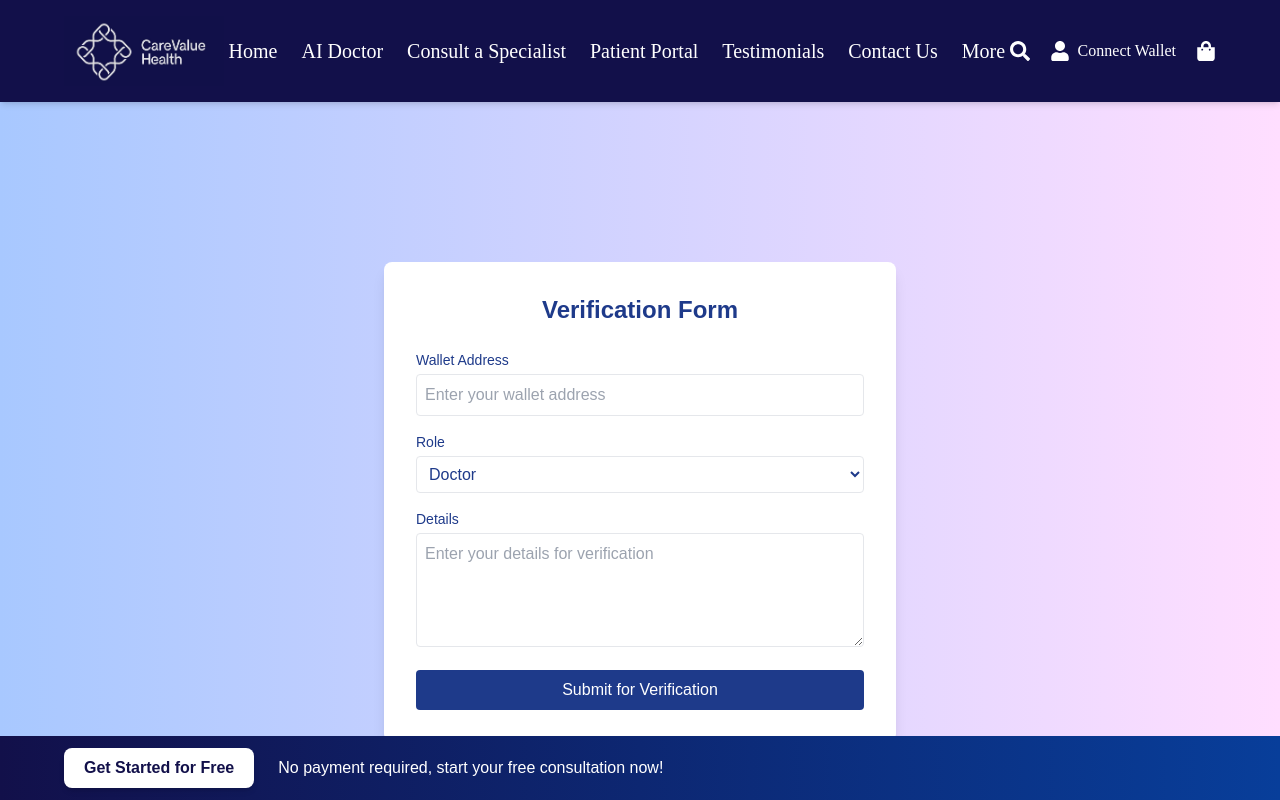
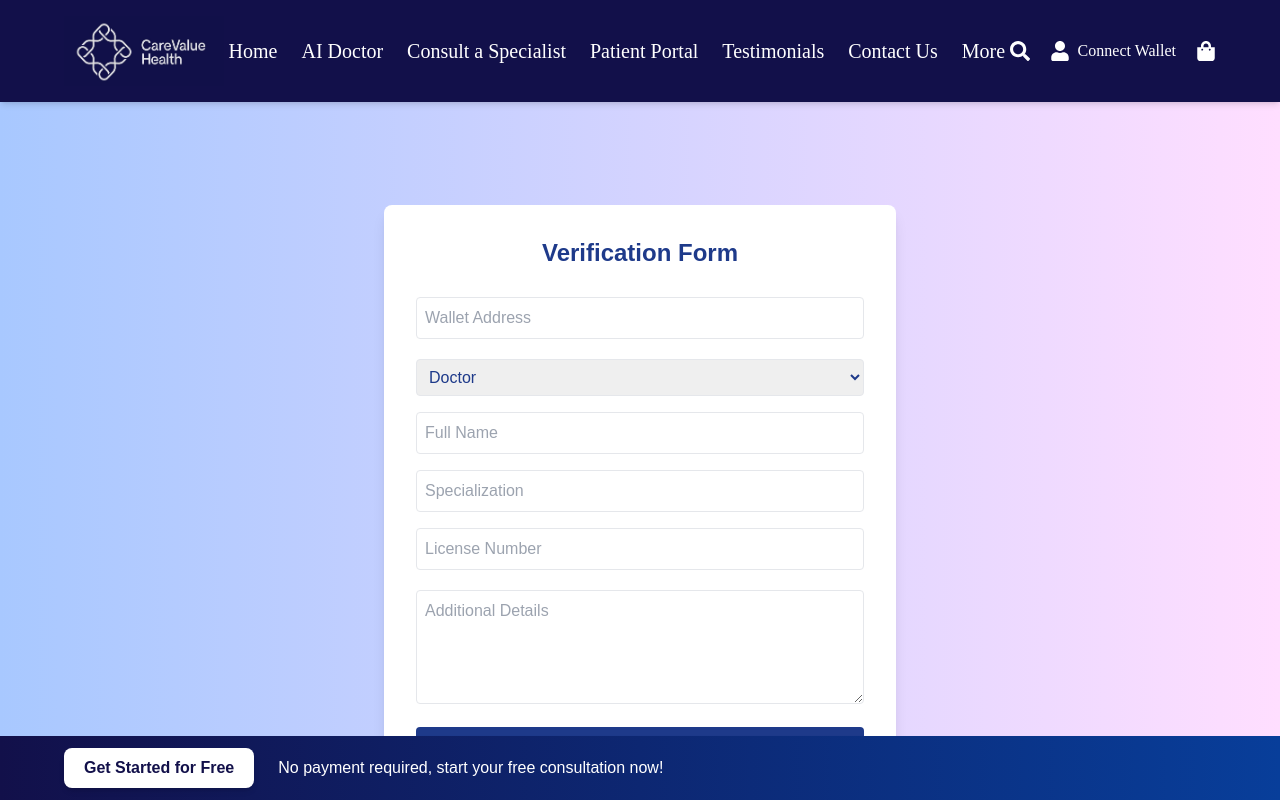
Before and after one commit to bagariaraj23/CVH-frontend, a Next.js app: page /user/verification in a window 1280 px wide. Shown: the top 800 px of the page. Built offline with nearby package versions, Linux system fonts and the light colour scheme.

Commit message:
onboarding complete

```diff
--- a/app/api/user/role/route.js
+++ b/app/api/user/role/route.js
@@ -9,15 +9,33 @@ export async function POST(req) {
         // Check user in the database
         const user = await prisma.user.findUnique({
             where: { walletAddress },
-            select: { role: true }, // Removed 'status'
+            select: {
+                role: true,
+                status: true
+            },
         });
 
         if (user) {
             console.log("User found:", user);
-            return new Response(JSON.stringify({ role: user.role }), { status: 200 });
+            // Only return role if user is verified
+            if (user.status === 'verified') {
+                return new Response(JSON.stringify({
+                    role: user.role,
+                    status: user.status
+                }), { status: 200 });
+            } else {
+                // If user exists but not verified, return status
+                return new Response(JSON.stringify({
+                    role: "none",
+                    status: user.status
+                }), { status: 200 });
+            }
         } else {
             console.log("User not found");
-            return new Response(JSON.stringify({ role: "none" }), { status: 200 });
+            return new Response(JSON.stringify({
+                role: "none",
+                status: "new"
+            }), { status: 200 });
         }
     } catch (error) {
         console.error("Error fetching user role:", error);
--- a/app/api/verification/[id]/route.js
+++ b/app/api/verification/[id]/route.js
@@ -1,80 +1,99 @@
-import { prisma } from "@/lib/prisma";
+import { PrismaClient } from '@prisma/client';
+import { NextResponse } from 'next/server';
+
+const prisma = new PrismaClient();
 
 export async function PATCH(request, { params }) {
     try {
-        const id = await params.id;
+        // Await the params before using them
+        const { id } = await params;
+
         const { status } = await request.json();
 
-        // First update the user verification status
-        const updatedUser = await prisma.user.update({
+        // First find the verification request
+        const verificationRequest = await prisma.verificationRequest.findUnique({
             where: { id },
+            include: { user: true }
+        });
+
+        if (!verificationRequest) {
+            return NextResponse.json({
+                success: false,
+                message: "Verification request not found"
+            }, { status: 404 });
+        }
+
+        // Update the verification request status
+        const updatedRequest = await prisma.verificationRequest.update({
+            where: { id },
+            data: {
+                status,
+                updatedAt: new Date()
+            }
+        });
+
+        // Update the user status
+        await prisma.user.update({
+            where: { id: verificationRequest.userId },
             data: { status }
         });
 
-        console.log(`api/verification/${id}: ${status}`);
+        // If the status is 'verified', create corresponding role-specific entry
+        if (status === 'verified') {
+            const { role, name, specialization, licenseNumber, address, registrationId, walletAddress } = verificationRequest;
 
-        // If the user is verified, create entry in respective role table
-        if (status === 'verified') {
-            const {
-                role,
-                walletAddress,
-                details,
-                name,
-                licenseNumber,
-                specialization,
-                address,
-                registrationId,
-                premiumUser
-            } = updatedUser;
-
-            switch (role.toLowerCase()) {
-                case 'doctor':
+            switch (role) {
+                case 'DOCTOR':
                     await prisma.doctor.create({
                         data: {
+                            id: verificationRequest.userId,
                             walletAddress,
-                            name: name || '',
-                            specialization: specialization || '',
-                            details,
-                            licenseNumber: licenseNumber || '',
-                            verified: true
+                            name,
+                            specialization,
+                            licenseNumber,
+                            verified: true,
+                            details: verificationRequest.details
                         }
                     });
                     break;
 
-                case 'hospital':
+                case 'HOSPITAL':
                     await prisma.hospital.create({
                         data: {
+                            id: verificationRequest.userId,
                             walletAddress,
-                            name: name || '',
-                            address: address || '',
-                            registrationId: registrationId || '',
-                            details,
-                            verified: true
+                            name,
+                            address,
+                            registrationId,
+                            verified: true,
+                            details: verificationRequest.details
                         }
                     });
                     break;
 
-                case 'patient':
+                case 'PATIENT':
                     await prisma.patient.create({
                         data: {
+                            id: verificationRequest.userId,
                             walletAddress,
-                            name: name || '',
-                            premiumUser: premiumUser || false,
-                            details
+                            name,
+                            details: verificationRequest.details
                         }
                     });
                     break;
             }
         }
 
-        console.log("Verification updated:", updatedUser);
+        return NextResponse.json({
+            success: true,
+            message: `Verification status updated to ${status}`
+        });
 
-        return Response.json(updatedUser);
     } catch (error) {
-        console.error("Error updating verification:", error);
-        return Response.json(
-            { error: "Failed to update verification status" },
-            { status: 500 }
-        );
+        console.error('Error updating verification:', error);
+        return NextResponse.json({
+            success: false,
+            message: "Failed to update verification status"
+        }, { status: 500 });
     }
 }
--- a/app/api/verification/requests/route.js
+++ b/app/api/verification/requests/route.js
@@ -6,9 +6,14 @@ const prisma = new PrismaClient()
 // Handle requests to fetch all verification requests or check the status of a specific request.
 export async function GET(req) {
     try {
-        // console.log("Fetching all verification requests in server verification/requests/route.js: ...");
-        const requests = await prisma.verificationRequest.findMany();
-        console.log("Fetched all verification requests in server verification/requests/route.js:", requests);
+        // Modified to only fetch pending requests
+        const requests = await prisma.verificationRequest.findMany({
+            where: {
+                status: 'pending'  // Only get requests with pending status
+            }
+        });
+
+        console.log("Fetched pending verification requests:", requests);
         return new Response(JSON.stringify(requests), { status: 200 });
     } catch (error) {
         console.error("Error fetching verification requests:", error);
--- a/app/api/verification/submit/route.js
+++ b/app/api/verification/submit/route.js
@@ -1,23 +1,85 @@
 // app/api/verification/submit/route.js
-import { PrismaClient } from "@prisma/client";
+import { PrismaClient } from '@prisma/client';
+import { NextResponse } from 'next/server';
 
-const prisma = new PrismaClient()
+const prisma = new PrismaClient();
 
-export async function POST(req) {
-    const { walletAddress, role, details } = await req.json();
-    console.log("data in server:", walletAddress + " " + role + " " + details);
+export async function POST(request) {
+    try {
+        const data = await request.json();
+        const { walletAddress, role, details, name, specialization, licenseNumber, address, registrationId } = data;
 
-    try {
-        const newRequest = await prisma.verificationRequest.create({
-            data: { walletAddress, role, details },
+        // Check if a verification request already exists
+        const existingRequest = await prisma.verificationRequest.findFirst({
+            where: { walletAddress }
         });
 
-        return new Response(
-            JSON.stringify({ message: "Verification request submitted.", id: newRequest.id }),
-            { status: 201 }
-        );
+        // If request exists and status isn't 'not_verified', return error
+        if (existingRequest && existingRequest.status !== 'not_verified') {
+            return NextResponse.json({
+                success: false,
+                message: "A verification request already exists for this wallet address"
+            });
+        }
+
+        // Create or update user
+        const user = await prisma.user.upsert({
+            where: { walletAddress },
+            update: {
+                role,
+                status: 'pending',
+                details
+            },
+            create: {
+                walletAddress,
+                role,
+                status: 'pending',
+                details
+            }
+        });
+
+        // Create or update verification request
+        const verificationRequest = existingRequest
+            ? await prisma.verificationRequest.update({
+                where: { id: existingRequest.id },
+                data: {
+                    role,
+                    details,
+                    status: 'pending',
+                    name,
+                    specialization,
+                    licenseNumber,
+                    address,
+                    registrationId,
+                    premiumUser: false,
+                    userId: user.id
+                }
+            })
+            : await prisma.verificationRequest.create({
+                data: {
+                    walletAddress,
+                    role,
+                    details,
+                    name,
+                    specialization,
+                    licenseNumber,
+                    address,
+                    registrationId,
+                    premiumUser: false,
+                    userId: user.id
+                }
+            });
+
+        return NextResponse.json({
+            success: true,
+            message: "Verification request submitted successfully"
+        });
+
     } catch (error) {
-        console.error("Error creating verification request:", error);
-        return new Response(JSON.stringify({ error: "Internal server error." }), { status: 500 });
+        console.error('Error submitting verification request:', error);
+        return NextResponse.json({
+            success: false,
+            message: "Failed to submit verification request"
+        }, { status: 500 });
     }
 }
--- a/app/user/not-verified/page.js
+++ b/app/user/not-verified/page.js
@@ -10,12 +10,12 @@ export default function NotVerifiedPage() {
                 <p className="text-gray-600 mb-6">
                     Sorry, you are not verified. Please submit the verification request again!
                 </p>
-                {/* <button
+                <button
                     onClick={() => router.push("/user/verification")}
                     className="w-full px-4 py-2 bg-blue-600 text-white rounded-md text-lg font-semibold shadow hover:bg-blue-500 transition duration-200"
                 >
                     Fill Verification Form Again
-                </button> */}
+                </button>
             </div>
         </div>
     );
--- a/app/user/under-review/page.js
+++ b/app/user/under-review/page.js
@@ -64,7 +64,6 @@ export default function UnderReview() {
             setLoading(false);
         }
     };
-
 
     const verifyStatus = async (walletAddress) => {
         try {
--- a/app/user/verification/page.js
+++ b/app/user/verification/page.js
@@ -4,21 +4,125 @@ import { useRouter } from "next/navigation";
 import { submitVerificationRequest } from "@/app/utils/api";
 
 export default function VerificationForm() {
-    const [role, setRole] = useState("doctor");
-    const [walletAddress, setWalletAddress] = useState("");
-    const [details, setDetails] = useState("");
+    const [formData, setFormData] = useState({
+        walletAddress: "",
+        role: "DOCTOR",
+        details: "",
+        // Doctor fields
+        name: "",
+        specialization: "",
+        licenseNumber: "",
+        // Hospital fields
+        address: "",
+        registrationId: "",
+    });
+
     const router = useRouter();
+
+    const handleChange = (e) => {
+        const { name, value, type, checked } = e.target;
+        setFormData(prev => ({
+            ...prev,
+            [name]: type === 'checkbox' ? checked : value
+        }));
+    };
 
     const handleSubmit = async (e) => {
         e.preventDefault();
-        console.log("wallet address, role and verif. details:", walletAddress + " " + role + " " + details );
-        const response = await submitVerificationRequest({ walletAddress, role, details });
-        console.log("Response in user/verification:", JSON.stringify(response));
 
-        if (response.message === "Verification request submitted.") {
+        try {
+            const response = await submitVerificationRequest(formData);
+
+            if (response.success) {
                 router.push("/user/under-review");
             } else {
-            alert(response.message || "Failed to submit your verification request.");
+                alert(response.message || "Failed to submit verification request");
+            }
+        } catch (error) {
+            alert("Error submitting verification request");
+        }
+    };
+
+    const renderRoleSpecificFields = () => {
+        switch (formData.role) {
+            case "DOCTOR":
+                return (
+                    <>
+                        <input
+                            type="text"
+                            name="name"
+                            value={formData.name}
+                            onChange={handleChange}
+                            placeholder="Full Name"
+                            className="mt-1 p-2 w-full rounded border"
+                            required
+                        />
+                        <input
+                            type="text"
+                            name="specialization"
+                            value={formData.specialization}
+                            onChange={handleChange}
+                            placeholder="Specialization"
+                            className="mt-1 p-2 w-full rounded border"
+                            required
+                        />
+                        <input
+                            type="text"
+                            name="licenseNumber"
+                            value={formData.licenseNumber}
+                            onChange={handleChange}
+                            placeholder="License Number"
+                            className="mt-1 p-2 w-full rounded border"
+                            required
+                        />
+                    </>
+                );
+            case "HOSPITAL":
+                return (
+                    <>
+                        <input
+                            type="text"
+                            name="name"
+                            value={formData.name}
+                            onChange={handleChange}
+                            placeholder="Hospital Name"
+                            className="mt-1 p-2 w-full rounded border"
+                            required
+                        />
+                        <input
+                            type="text"
+                            name="address"
+                            value={formData.address}
+                            onChange={handleChange}
+                            placeholder="Hospital Address"
+                            className="mt-1 p-2 w-full rounded border"
+                            required
+                        />
+                        <input
+                            type="text"
+                            name="registrationId"
+                            value={formData.registrationId}
+                            onChange={handleChange}
+                            placeholder="Registration ID"
+                            className="mt-1 p-2 w-full rounded border"
+                            required
+                        />
+                    </>
+                );
+            case "PATIENT":
+                return (
+                    <input
+                        type="text"
+                        name="name"
+                        value={formData.name}
+                        onChange={handleChange}
+                        placeholder="Full Name"
+                        className="mt-1 p-2 w-full rounded border"
+                        required
+                    />
+                );
+            default:
+                return null;
         }
     };
 
@@ -28,55 +132,45 @@ export default function VerificationForm() {
                 <h2 className="text-2xl font-bold mb-6 text-center">Verification Form</h2>
                 <form onSubmit={handleSubmit} className="space-y-4">
                     <div>
-                        <label htmlFor="walletAddress" className="block text-sm font-medium text-blue-900">
-                            Wallet Address
-                        </label>
                         <input
                             type="text"
-                            id="walletAddress"
-                            value={walletAddress}
-                            onChange={(e) => setWalletAddress(e.target.value.toLowerCase())}
-                            className="mt-1 p-2 w-full rounded border focus:ring focus:ring-blue-300 focus:outline-none"
-                            placeholder="Enter your wallet address"
+                            name="walletAddress"
+                            value={formData.walletAddress}
+                            onChange={handleChange}
+                            placeholder="Wallet Address"
+                            className="mt-1 p-2 w-full rounded border"
                             required
                         />
                     </div>
                     <div>
-                        <label htmlFor="role" className="block text-sm font-medium text-blue-900">
-                            Role
-                        </label>
                         <select
-                            id="role"
-                            value={role}
-                            onChange={(e) => setRole(e.target.value)}
-                            className="mt-1 p-2 w-full rounded border bg-white focus:ring focus:ring-blue-300 focus:outline-none"
+                            name="role"
+                            value={formData.role}
+                            onChange={handleChange}
+                            className="mt-1 p-2 w-full rounded border"
                         >
-                            <option value="doctor">Doctor</option>
-                            <option value="hospital">Hospital</option>
+                            <option value="DOCTOR">Doctor</option>
+                            <option value="HOSPITAL">Hospital</option>
+                            <option value="PATIENT">Patient</option>
                         </select>
                     </div>
+                    {renderRoleSpecificFields()}
                     <div>
-                        <label htmlFor="details" className="block text-sm font-medium text-blue-900">
-                            Details
-                        </label>
                         <textarea
-                            id="details"
-                            value={details}
-                            onChange={(e) => setDetails(e.target.value)}
-                            className="mt-1 p-2 w-full rounded border focus:ring focus:ring-blue-300 focus:outline-none"
-                            placeholder="Enter your details for verification"
+                            name="details"
+                            value={formData.details}
+                            onChange={handleChange}
+                            placeholder="Additional Details"
+                            className="mt-1 p-2 w-full rounded border"
                             rows="4"
-                            required
                         ></textarea>
                     </div>
-                    <div>
                     <button
                         type="submit"
-                            className="w-full py-2 px-4 bg-blue-900 text-white rounded hover:bg-blue-800 focus:ring-4 focus:ring-blue-300"
+                        className="w-full py-2 px-4 bg-blue-900 text-white rounded hover:bg-blue-800"
                     >
                         Submit for Verification
                     </button>
-                    </div>
                 </form>
             </div>
         </div>
```
Also changed, not shown: app/admin/components/Sidebar.js (+7 -0 lines), app/admin/verificationRequests/page.js (+22 -12 lines), app/components/Header.js (+33 -2 lines), app/utils/api.js (+10 -4 lines). Lines whose indentation alone changed are shown as unchanged.
